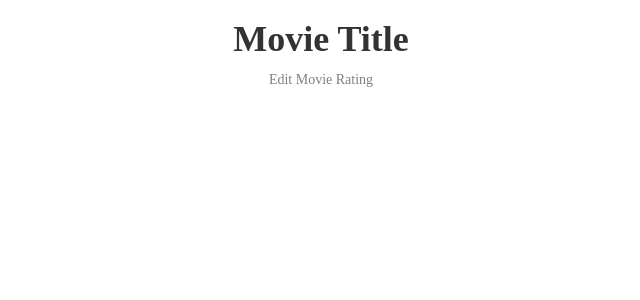
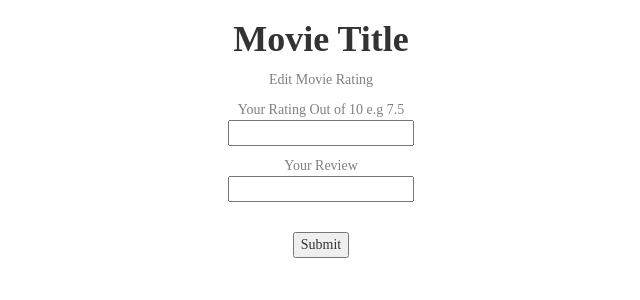
Before and after one commit to hadi-learn/CoursePython100DaysOfCode, a Flask app: template day-63-library-start/templates/edit.html in a window 1280 px wide. Shown: the top 300 px of the page, without its empty margins (319-959 px from the left). Run offline with Flask 2, Linux system fonts and the light colour scheme; the template is opened without the code that fills it: values that come from a table or form of the project are taken from there, others are empty; some libraries are stand-ins or nearby versions.

Commit message:
configure main.py, index, and edit page

```diff
--- a/day-64-movie-project-start/main.py
+++ b/day-64-movie-project-start/main.py
@@ -2,18 +2,74 @@ from flask import Flask, render_template, redirect, url_for, request
 from flask_bootstrap import Bootstrap
 from flask_sqlalchemy import SQLAlchemy
 from flask_wtf import FlaskForm
-from wtforms import StringField, SubmitField
+from wtforms import StringField, SubmitField, FloatField, TextField
 from wtforms.validators import DataRequired
 import requests
 
 app = Flask(__name__)
-app.config['SECRET_KEY'] = '8BYkEfBA6O6donzWlSihBXox7C0sKR6b'
+app.config['SECRET_KEY'] = 'somesecretkey'
+app.config["SQLALCHEMY_DATABASE_URI"] = "sqlite:///movie-collection.db"
+app.config['SQLALCHEMY_TRACK_MODIFICATIONS'] = False
+db = SQLAlchemy(app)
 Bootstrap(app)
+
+
+class Movie(db.Model):
+    id = db.Column(db.Integer, primary_key=True)
+    title = db.Column(db.String(100), nullable=False)
+    # year = db.Column(db.DateTime, nullable=False)
+    year = db.Column(db.String(4), nullable=False)
+    # year = db.Column(db.String(min=4, max=4), nullable=False)
+    description = db.Column(db.String(300), nullable=False)
+    rating = db.Column(db.Float, nullable=False)
+    ranking = db.Column(db.Integer, nullable=False)
+    review = db.Column(db.Text, nullable=False)
+    img_url = db.Column(db.String(300), nullable=False)
+
+###### create/delete database
+db.create_all()
+# db.drop_all()
+
+###### delete records manually
+# movie_id = 1
+# movie_to_delete = Movie.query.get(movie_id)
+# db.session.delete(movie_to_delete)
+
+
+###### add records to database manually
+# new_movie = Movie(title="Phone Booth",
+#                   year="2002",
+#                   description="Publicist Stuart Shepard finds himself trapped in a phone booth, pinned down by an extortionist's sniper rifle. Unable to leave or receive outside help, Stuart's negotiation with the caller leads to a jaw-dropping climax.",
+#                   rating=7.3, ranking=10, review="My favourite character was the caller.",
+#                   img_url="https://image.tmdb.org/t/p/w500/tjrX2oWRCM3Tvarz38zlZM7Uc10.jpg")
+# db.session.add(new_movie)
+# db.session.commit()
+
+class EditForm(FlaskForm):
+    rating = FloatField("Rating", validators=[DataRequired()])
+    review = TextField("Review", validators=[DataRequired()])
+    submit = SubmitField("Submit")
 
 
 @app.route("/")
 def home():
-    return render_template("index.html")
+    all_movies = Movie.query.all()
+    total_movies = len(all_movies)
+    return render_template("index.html", movies=all_movies, total_movies=total_movies)
+
+@app.route("/edit/<int:id>", methods=["POST", "GET"])
+def edit(id):
+    form = EditForm()
+    # movie_to_edit = Movie.query.get(id)
+    # rating = movie_to_edit.rating
+    # review = movie_to_edit.review
+    if request.method == "POST":
+        movie_to_edit = Movie.query.get(id)
+        movie_to_edit.rating = form.rating.data
+        movie_to_edit.review = form.review.data
+        db.session.commit()
+        return redirect(url_for("home"))
+    return render_template("edit.html", form=form, id=id)
 
 
 if __name__ == '__main__':
--- a/day-64-movie-project-start/templates/edit.html
+++ b/day-64-movie-project-start/templates/edit.html
@@ -14,5 +14,23 @@
 <div class="content">
   <h1 class="heading">Movie Title</h1>
   <p class="description">Edit Movie Rating</p>
+  <form class="" action="{{ url_for('edit', id=id) }}" method="post">
+    <p>
+      Your Rating Out of 10 e.g 7.5<br>
+      {{ form.rating }}
+      {% for err in form.rating.errors %}
+      <span style="color: red">{{ err }} </span>
+      {% endfor %}
+    </p>
+    <p>
+      Your Review<br>
+      {{ form.review }}
+      {% for err in form.review.errors %}
+      <span style="color: red">{{ err }} </span>
+      {% endfor %}
+    </p>
+    <br>
+    {{ form.submit }}
+  </form>
 </div>
 {% endblock %}
```
Also changed, not shown: day-64-movie-project-start/templates/index.html (+34 -7 lines), day-64-movie-project-start/movie-collection.db (added). Lines whose indentation alone changed are shown as unchanged.
